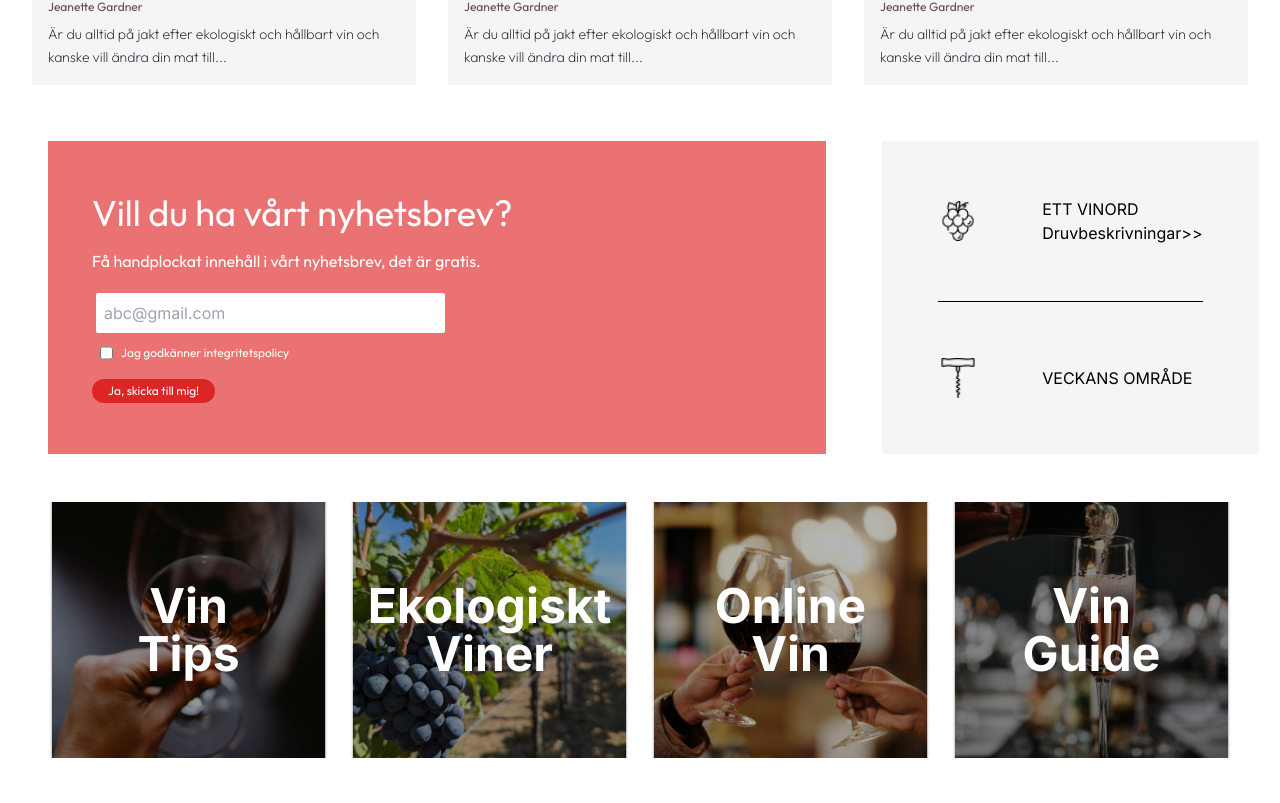
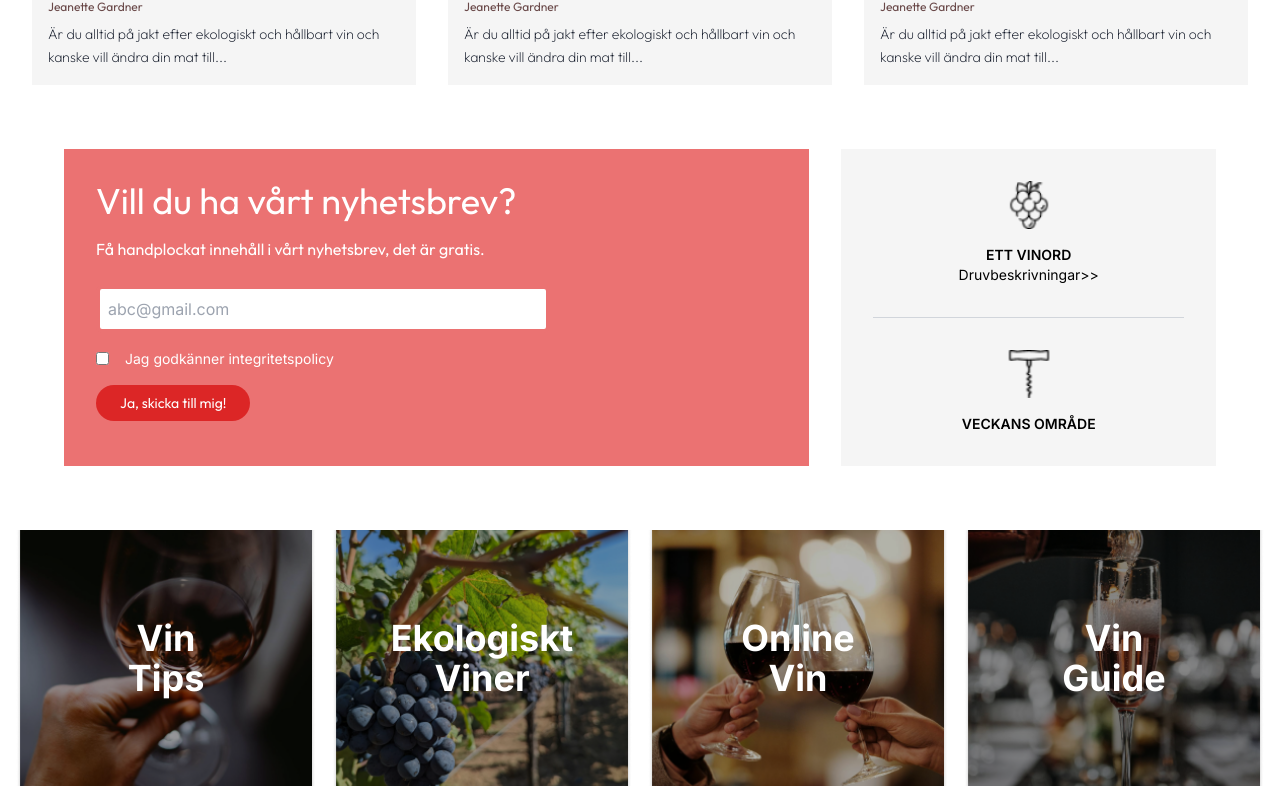
Before and after one commit to webramesh/headless-VJ, a Next.js app: page / in a window 1280 px wide. Shown: the part 1797-2600 px from the top of the page. Built offline with nearby package versions, Linux system fonts and the light colour scheme; what tailwind-hamburgers would draw is missing.

Commit message:
Fixed responsiveness of all components

```diff
--- a/src/app/Components/Subscription.jsx
+++ b/src/app/Components/Subscription.jsx
@@ -5,58 +5,62 @@ import corkscrew from "@/public/corkscrew.png";
 
 const Subscription = () => {
   return (
-    <div className="mt-4 mx-4 flex flex-col gap-4 md:flex-row md:mt-14 md:ml-12 md:gap-14">
-      <div className="w-full md:w-[64%] bg-[#eb7272] flex flex-col p-5">
-        <div className="pt-4 md:pt-8 pl-4 md:pl-6">
-          <h1 className="font-outfit text-white text-2xl md:text-4xl">
+    <div className="containe mx-auto my-0">
+      <div className="m-16 flex flex-col md:flex-row gap-8">
+        <div className="w-full md:w-2/3 bg-[#eb7272]">
+          <div className="p-6 sm:p-8">
+            <h1 className="font-outfit text-white text-2xl sm:text-3xl lg:text-4xl mb-4">
               Vill du ha vårt nyhetsbrev?
             </h1>
-        </div>
-        <div className="pl-4 md:pl-6 mt-4">
-          <h3 className="font-outfit text-white text-sm md:text-base">
+            <h3 className="font-outfit text-white text-sm sm:text-base mb-6">
               Få handplockat innehåll i vårt nyhetsbrev, det är gratis.
             </h3>
-          <div className="mt-4">
+            <form className="space-y-4">
+              <div>
                 <label htmlFor="email" className="sr-only">
                   Email address
                 </label>
                 <input
                   type="email"
                   id="email"
-              className="p-2 w-full md:w-1/2 border-4 border-[#eb7272] placeholder-gray-400 rounded-md"
+                  className="w-full lg:w-2/3 p-2 border-4 border-[#eb7272] placeholder-gray-400 rounded-md"
                   placeholder="abc@gmail.com"
                   required
                 />
               </div>
+              <div className="flex items-center">
+                <input type="checkbox" id="privacy" className="mr-4" />
+                <label htmlFor="privacy" className="text-white text-sm">
+                  Jag godkänner integritetspolicy
+                </label>
               </div>
-        <div className="text-[#eb7272] font-outfit mt-2 text-xs flex pl-4 md:pl-8">
-          <input type="checkbox" />
-          <div className="text-white ml-2">Jag godkänner integritetspolicy</div>
-        </div>
-        <div className="my-4 pl-4 md:pl-6">
               <button
                 type="submit"
-            className="rounded-3xl font-outfit text-xs p-1 bg-red-600 text-white px-4"
+                className="rounded-full font-outfit text-sm py-2 px-6 bg-red-600 text-white hover:bg-red-700 transition-colors"
               >
                 Ja, skicka till mig!
               </button>
+            </form>
           </div>
         </div>
-      <div className="bg-[#f5f5f5] p-6 md:p-14">
-        <div className="flex items-center gap-4 md:gap-16">
-          <Image src={grape} alt="Grape" className="object-cover w-16 h-16 md:w-auto md:h-auto" />
-          <div className="flex flex-col">
-            <div className="text-sm md:text-base">ETT VINORD</div>
-            <div className="text-sm md:text-base">Druvbeskrivningar&gt;&gt;</div>
+        <div className="w-full md:w-1/3 bg-[#f5f5f5] p-6 sm:p-8">
+          <div className="space-y-8">
+            <div className="flex md:flex-col items-center md:gap-4 ">
+              <div className="w-12 h-12 flex-shrink-0">
+                <Image src={grape} alt="Grape" width={64} height={64} className="object-cover w-full h-full" />
+              </div>
+              <div className="text-center">
+                <div className="text-sm font-semibold">ETT VINORD</div>
+                <div className="text-sm">Druvbeskrivningar&gt;&gt;</div>
               </div>
             </div>
-        <div className="my-6 md:my-14">
-          <hr className="border-1 border-black" />
+            <hr className="border-t border-gray-300" />
+            <div className="flex md:flex-col items-center md:gap-4">
+              <div className="w-12 h-12 flex-shrink-0">
+                <Image src={corkscrew} alt="Corkscrew" width={64} height={64} className="object-cover w-full h-full" />
               </div>
-        <div className="flex items-center gap-4 md:gap-16">
-          <Image src={corkscrew} alt="Corkscrew" className="object-cover w-16 h-16 md:w-auto md:h-auto" />
-          <div className="flex flex-col">
-            <div className="text-sm md:text-base">VECKANS OMRÅDE</div>
+              <div className="text-sm font-semibold">VECKANS OMRÅDE</div>
+            </div>
           </div>
         </div>
       </div>
--- a/src/app/Components/Wine.jsx
+++ b/src/app/Components/Wine.jsx
@@ -2,10 +2,10 @@
 
 import React from "react";
 
-export default function Component() {
+export default function Wine() {
   return (
-    <div className="m-12">
-      <div className="grid grid-cols-1 sm:grid-cols-2 md:grid-cols-4 gap-5">
+    <div className="container mx-auto">
+      <div className="m-4 grid grid-cols-1 md:grid-cols-2 lg:grid-cols-2 xl:grid-cols-4 gap-4">
         {/* Wine Card 1 */}
         <div
           className="relative w-full h-64 bg-cover bg-center transition-all duration-300 ease-in-out group"
@@ -17,22 +17,21 @@ export default function Component() {
             aria-hidden="true"
           ></div>
           <div className="absolute inset-0 flex items-center justify-center text-center">
-            <h2 className="text-white text-3xl md:text-5xl font-bold leading-snug group-hover:opacity-0 transition-opacity duration-300 ease-in-out">
+            <h2 className="text-white text-3xl lg:text-4xl font-bold leading-snug group-hover:opacity-0 transition-opacity duration-300 ease-in-out">
               Vin
               <br />
               Tips
             </h2>
-            <div className="absolute inset-0  mt-2 opacity-0 group-hover:opacity-100 transition-opacity duration-300 ease-in-out">
+            <div className="absolute inset-0 mt-2 opacity-0 group-hover:opacity-100 transition-opacity duration-300 ease-in-out">
               <div className="flex items-center">
                 <div className="bg-green-500 flex flex-start m-4 w-fit px-3 text-white font-outfit text-sm font-thin rounded-lg">
                   Vin & Mat
                 </div>
-                <div className="text-white text-sm font-outfit m">
+                <div className="text-white text-sm font-outfit">
                   465 ARTIKLAR
                 </div>
               </div>
-
-              <p className="font-outfit  text-xl md:text-3xl flex items-end leading-snug p-7 text-white font-medium justify-end ">
+              <p className="font-outfit text-xl md:text-3xl flex items-end leading-snug p-7 text-white font-medium justify-end">
                 Upptäck artiklar som täcker allt från mat och vin...
               </p>
             </div>
@@ -51,22 +50,21 @@ export default function Component() {
           ></div>
           <div className="absolute inset-0 flex items-center justify-center">
             <div className="text-center">
-              <h2 className="text-white  text-3xl md:text-5xl font-bold leading-snug group-hover:opacity-0 transition-opacity duration-300 ease-in-out">
+              <h2 className="text-white text-3xl lg:text-4xl font-bold leading-snug group-hover:opacity-0 transition-opacity duration-300 ease-in-out">
                 Ekologiskt
                 <br />
                 Viner
               </h2>
-              <div className="absolute inset-0  mt-2 opacity-0 group-hover:opacity-100 transition-opacity duration-300 ease-in-out">
+              <div className="absolute inset-0 mt-2 opacity-0 group-hover:opacity-100 transition-opacity duration-300 ease-in-out">
                 <div className="flex items-center">
                   <div className="bg-blue-500 flex flex-start m-4 w-fit px-3 text-white font-outfit text-sm font-thin rounded-lg">
                     Vin Fakta
                   </div>
-                  <div className="text-white text-sm font-outfit m">
+                  <div className="text-white text-sm font-outfit">
                     519 ARTIKLAR
                   </div>
                 </div>
-
-                <p className="font-outfit  text-xl md:text-3xl flex items-end leading-snug p-7 text-white font-medium justify-end ">
+                <p className="font-outfit text-xl md:text-3xl flex items-end leading-snug p-7 text-white font-medium justify-end">
                   Upptäck fakta om olika vinrelaterade ämnen...
                 </p>
               </div>
@@ -86,22 +84,21 @@ export default function Component() {
           ></div>
           <div className="absolute inset-0 flex items-center justify-center">
             <div className="text-center">
-              <h2 className="text-white  text-3xl md:text-5xl font-bold leading-snug group-hover:opacity-0 transition-opacity duration-300 ease-in-out">
+              <h2 className="text-white text-3xl lg:text-4xl font-bold leading-snug group-hover:opacity-0 transition-opacity duration-300 ease-in-out">
                 Online
                 <br />
                 Vin
               </h2>
-              <div className="absolute inset-0  mt-2 opacity-0 group-hover:opacity-100 transition-opacity duration-300 ease-in-out">
+              <div className="absolute inset-0 mt-2 opacity-0 group-hover:opacity-100 transition-opacity duration-300 ease-in-out">
                 <div className="flex items-center">
                   <div className="bg-red-500 flex flex-start m-4 w-fit px-3 text-white font-outfit text-sm font-thin rounded-lg">
                     Vin Skola
                   </div>
-                  <div className="text-white text-sm font-outfit m">
+                  <div className="text-white text-sm font-outfit">
                     406 ARTIKLAR
                   </div>
                 </div>
-
-                <p className="font-outfit  text-xl md:text-3xl flex items-end leading-snug p-7 text-white font-medium justify-end ">
+                <p className="font-outfit text-xl md:text-3xl flex items-end leading-snug p-7 text-white font-medium justify-end">
                   Lär känna förklaringar och vägledning inom olika ämnen in...
                 </p>
               </div>
@@ -121,22 +118,21 @@ export default function Component() {
           ></div>
           <div className="absolute inset-0 flex items-center justify-center">
             <div className="text-center">
-              <h2 className="text-white  text-3xl md:text-5xl font-bold leading-snug group-hover:opacity-0 transition-opacity duration-300 ease-in-out">
+              <h2 className="text-white text-3xl lg:text-4xl font-bold leading-snug group-hover:opacity-0 transition-opacity duration-300 ease-in-out">
                 Vin
                 <br />
                 Guide
               </h2>
-              <div className="absolute inset-0  mt-2 opacity-0 group-hover:opacity-100 transition-opacity duration-300 ease-in-out">
+              <div className="absolute inset-0 mt-2 opacity-0 group-hover:opacity-100 transition-opacity duration-300 ease-in-out">
                 <div className="flex items-center">
                   <div className="bg-green-500 flex flex-start m-4 w-fit px-3 text-white font-outfit text-sm font-thin rounded-lg">
                     Vin Tester
                   </div>
-                  <div className="text-white text-sm font-outfit m">
+                  <div className="text-white text-sm font-outfit">
                     235 ARTIKLAR
                   </div>
                 </div>
-
-                <p className="font-outfit  text-xl md:text-3xl flex items-end leading-snug p-7 text-white font-medium justify-end ">
+                <p className="font-outfit text-xl md:text-3xl flex items-end leading-snug p-7 text-white font-medium justify-end">
                   Vi hjälper dig på vägen att hitta rätt dryck för dig...
                 </p>
               </div>
```
Also changed, not shown: src/app/Components/Card.jsx (+10 -10 lines), src/app/Components/Footer.jsx (+6 -5 lines), src/app/Components/Info.jsx (+24 -17 lines), src/app/Components/Navbar.jsx (+13 -3 lines). Lines whose indentation alone changed are shown as unchanged.
